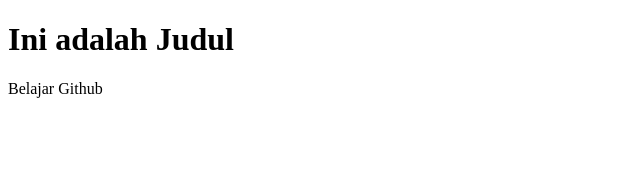
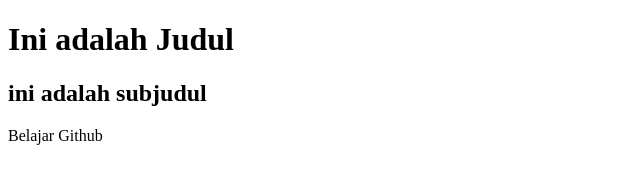
Before and after one commit to Bazotss/PWD-6, a plain HTML site: page index.html in a window 1280 px wide. Shown: the whole page, without its empty margins (0-640 px from the left). Drawn offline with Linux system fonts and the light colour scheme.

Commit message:
menambahkan h2 di file index.html

```diff
--- a/index.html
+++ b/index.html
@@ -7,6 +7,7 @@
 </head>
 <body>
     <h1>Ini adalah Judul</h1>
+    <h2>ini adalah subjudul</h2>
     <p>Belajar Github</p>
 
 </body>
```
